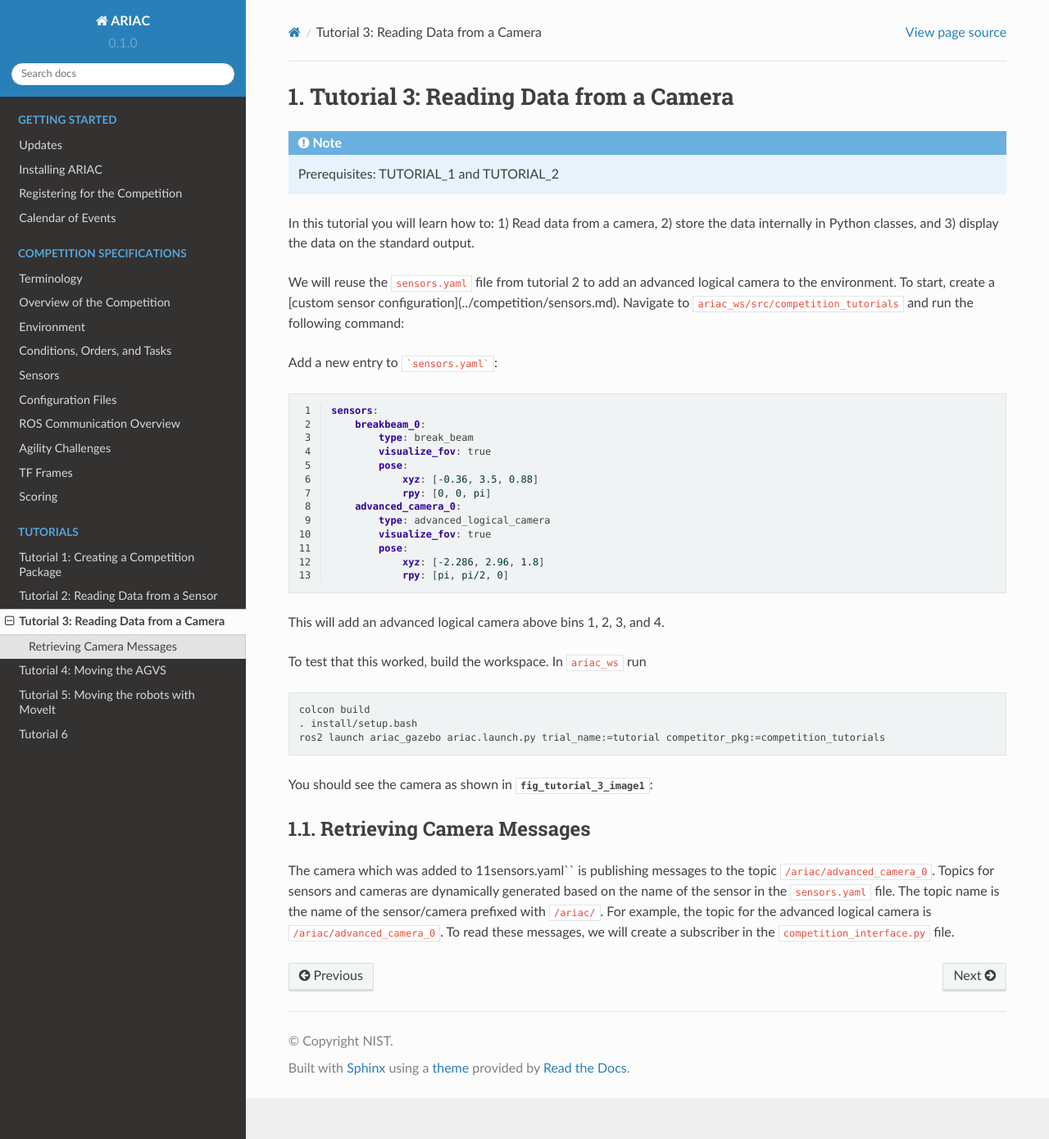
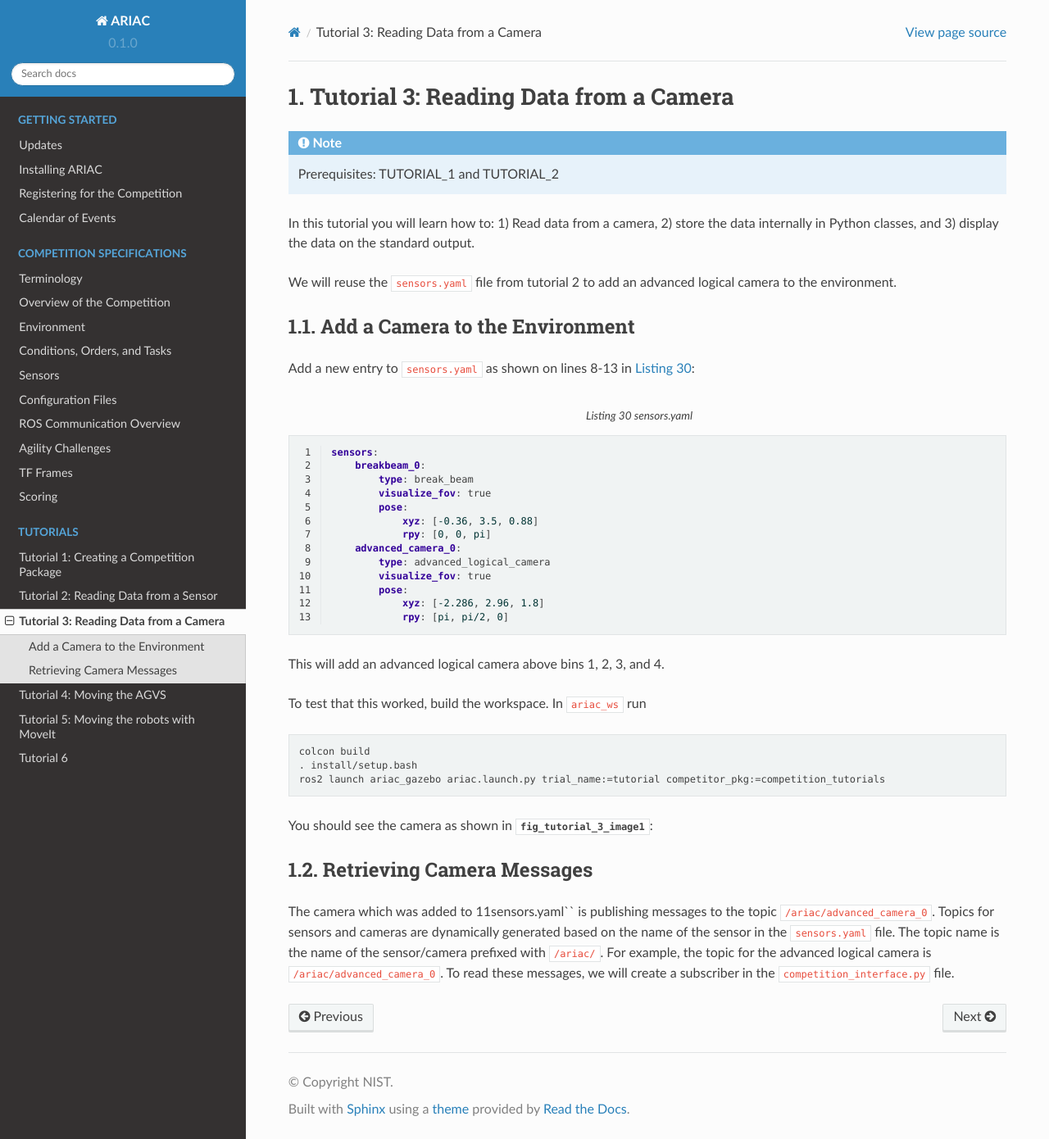
Before and after one commit to usnistgov/ARIAC, a Sphinx documentation site: the page built from docs/tutorials/tutorial_3.rst, in a window 1280 px wide and 1390 px high. Shown: the whole window at 82% size. Built offline with Sphinx 7.4.7 and the Read the Docs theme 2.0.0, drawn with Linux system fonts in a browser that asks for light colours.

Commit message:
adding new tutorials

````diff
--- a/docs/tutorials/tutorial_3.rst
+++ b/docs/tutorials/tutorial_3.rst
@@ -12,11 +12,15 @@ Tutorial 3: Reading Data from a Camera
 In this tutorial you will learn how to: 1) Read data from a camera, 2) store the data internally in Python classes, and 3) display the data on the standard output.
 
 We will reuse the ``sensors.yaml`` file from tutorial 2 to add an advanced logical camera to the environment.
-To start, create a [custom sensor configuration](../competition/sensors.md). Navigate to ``ariac_ws/src/competition_tutorials`` and run the following command:
 
-Add a new entry to  ```sensors.yaml```:
+Add a Camera to the Environment
+--------------------------------
+
+Add a new entry to  ``sensors.yaml`` as shown on lines 8-13 in :numref:`sensors-yaml`:
 
 .. code-block:: yaml
+    :caption: sensors.yaml
+    :name: sensors-yaml
     :linenos:
 
     sensors:
````
